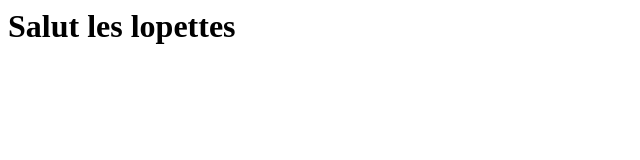
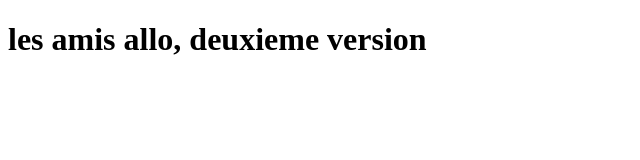
Before and after one commit to IndigoSM64/github_test, a plain HTML site: page index.html in a window 1280 px wide. Shown: the whole page, without its empty margins (0-640 px from the left). Drawn offline with Linux system fonts and the light colour scheme.

Commit message:
enoi sur internet

```diff
--- a/index.html
+++ b/index.html
@@ -1,2 +1,11 @@
-<body><h1>Salut les lopettes
-</h1></body>
+<!DOCTYPE html>
+<html lang_"en">
+<head>
+
+</head>
+
+<body>
+    <h1> les amis allo, deuxieme version</h1>
+</body>
+
+</html>
```
Also changed, not shown: text.txt (added), 1 other file.
